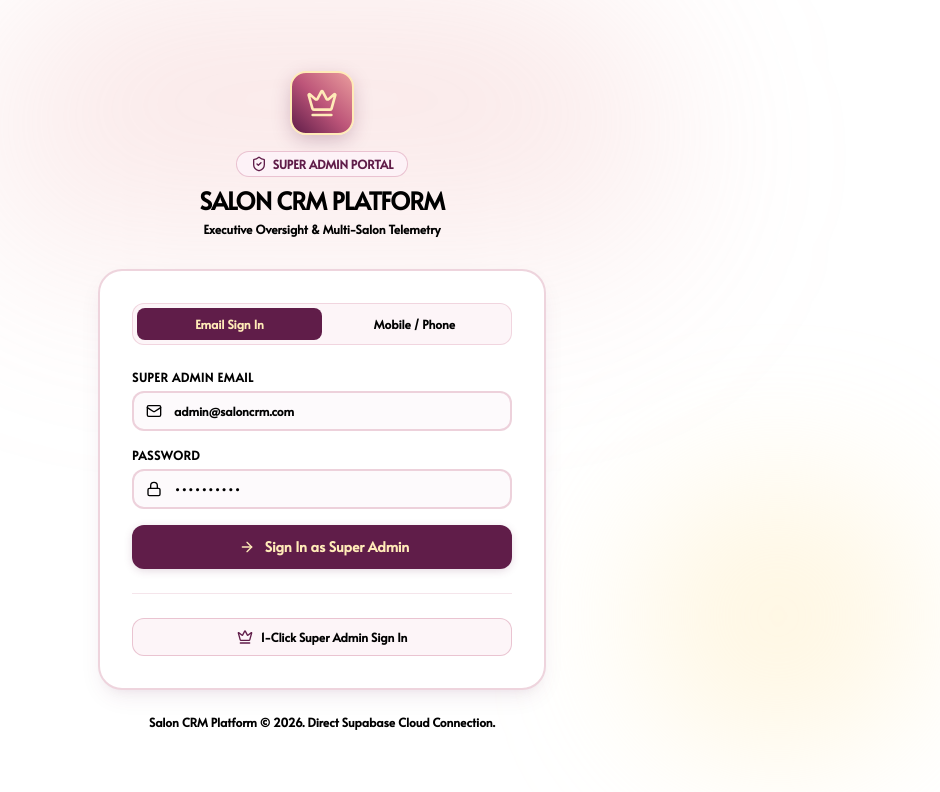
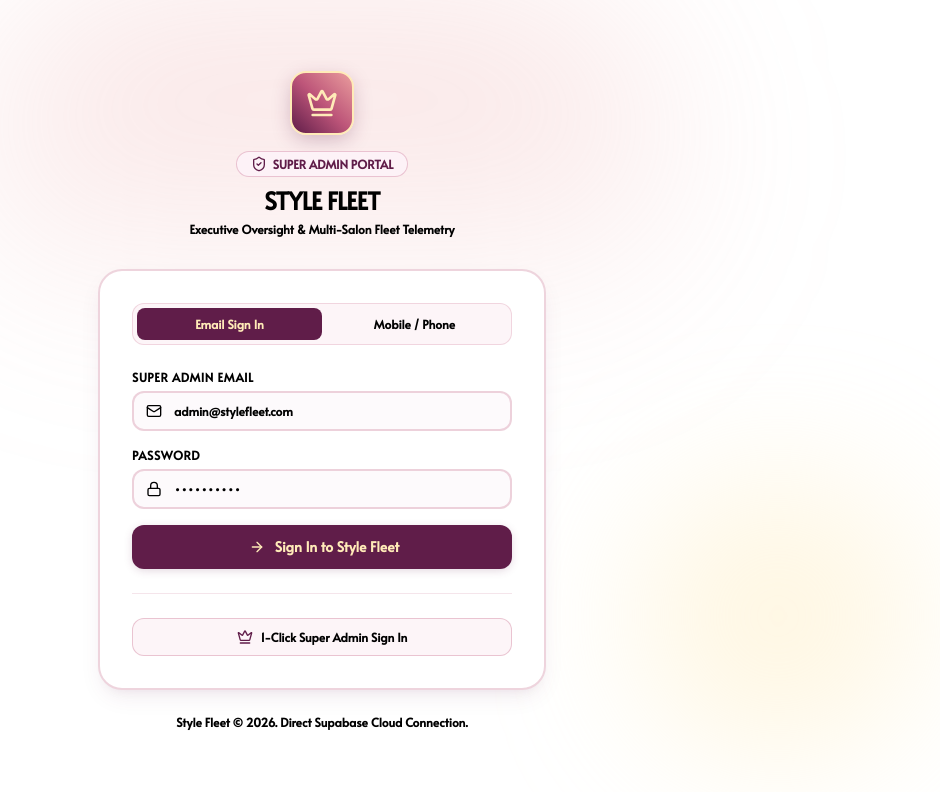
Before and after one commit to sankarajothiK/Salon_AdminDashboard, a React (Vite) app: page /login in a window 1280 px wide. Shown: the top 792 px of the page, without its empty margins (318-1258 px from the left). Built offline with nearby package versions, Linux system fonts and the light colour scheme; no server answers; the database is empty.

Commit message:
feat: rebrand Salon CRM to Style Fleet across platform

```diff
--- a/index.html
+++ b/index.html
@@ -7,9 +7,9 @@
     <link rel="preconnect" href="https://fonts.googleapis.com">
     <link rel="preconnect" href="https://fonts.gstatic.com" crossorigin>
     <link href="https://fonts.googleapis.com/css2?family=Alata&family=Plus+Jakarta+Sans:wght@400;500;600;700;800&display=swap" rel="stylesheet">
-    <title>Salon CRM — Company Admin Platform</title>
+    <title>Style Fleet — Super Admin Platform</title>
   </head>
-  <body class="bg-[#f8f9fc] text-slate-900 antialiased font-alata selection:bg-amber-500 selection:text-white min-h-screen">
+  <body class="bg-[#f8f9fc] text-slate-900 antialiased font-alata selection:bg-[#601D49] selection:text-white min-h-screen">
     <div id="root"></div>
     <script type="module" src="/src/main.tsx"></script>
   </body>
--- a/src/components/layout/Sidebar.tsx
+++ b/src/components/layout/Sidebar.tsx
@@ -66,14 +66,14 @@ export const Sidebar: React.FC<SidebarProps> = ({
           {(!collapsed || mobileOpen) && (
             <div className="overflow-hidden">
               <h1 className="text-sm font-bold text-black tracking-wide truncate flex items-center gap-1.5">
-                <span>SALON CRM</span>
+                <span>STYLE FLEET</span>
                 <span className="text-[10px] text-black bg-[#FFEBB8] px-1.5 py-0.5 rounded-md border border-[#BD5579]/30 font-bold shadow-2xs">
                   SUPER ADMIN
                 </span>
               </h1>
               <div className="flex items-center gap-1 text-[11px] text-[#601D49] font-bold tracking-wide">
                 <ShieldCheck className="w-3.5 h-3.5 text-[#601D49]" />
-                <span>Company Portal</span>
+                <span>HQ Command</span>
               </div>
             </div>
           )}
--- a/src/contexts/AuthContext.tsx
+++ b/src/contexts/AuthContext.tsx
@@ -15,14 +15,14 @@ const AuthContext = createContext<AuthContextType | undefined>(undefined);
 const SUPER_ADMIN_USER: AdminUser = {
   id: 'admin-super-root',
   name: 'Super Admin',
-  email: 'admin@saloncrm.com',
+  email: 'admin@stylefleet.com',
   phone: '8888888888',
   role: 'super_admin',
 };
 
 export const AuthProvider: React.FC<{ children: React.ReactNode }> = ({ children }) => {
   const [user, setUser] = useState<AdminUser | null>(() => {
-    const saved = localStorage.getItem('salon_admin_user');
+    const saved = localStorage.getItem('style_fleet_admin_user') || localStorage.getItem('salon_admin_user');
     if (saved) {
       try {
         return JSON.parse(saved);
@@ -37,8 +37,9 @@ export const AuthProvider: React.FC<{ children: React.ReactNode }> = ({ children
 
   useEffect(() => {
     if (user) {
-      localStorage.setItem('salon_admin_user', JSON.stringify(user));
+      localStorage.setItem('style_fleet_admin_user', JSON.stringify(user));
     } else {
+      localStorage.removeItem('style_fleet_admin_user');
       localStorage.removeItem('salon_admin_user');
     }
   }, [user]);
@@ -73,14 +74,15 @@ export const AuthProvider: React.FC<{ children: React.ReactNode }> = ({ children
       // 2. Direct Super Admin Authentication (single privileged administrative role)
       const cleanCred = credential.toLowerCase().trim();
       if (
+        cleanCred === 'admin@stylefleet.com' ||
         cleanCred === 'admin@saloncrm.com' ||
-        cleanCred === 'superadmin@saloncrm.com' ||
+        cleanCred === 'superadmin@stylefleet.com' ||
         cleanCred === '8888888888' ||
         cleanCred.length >= 3
       ) {
         const loggedUser: AdminUser = {
           id: 'admin-super-root',
-          email: cleanCred.includes('@') ? cleanCred : 'admin@saloncrm.com',
+          email: cleanCred.includes('@') ? cleanCred : 'admin@stylefleet.com',
           phone: cleanCred.includes('@') ? '8888888888' : cleanCred,
           name: 'Super Admin',
           role: 'super_admin',
@@ -102,6 +104,7 @@ export const AuthProvider: React.FC<{ children: React.ReactNode }> = ({ children
   const logout = () => {
     supabase.auth.signOut().catch(() => {});
     setUser(null);
+    localStorage.removeItem('style_fleet_admin_user');
     localStorage.removeItem('salon_admin_user');
   };
 
--- a/src/lib/exportUtils.ts
+++ b/src/lib/exportUtils.ts
@@ -55,7 +55,7 @@ export function exportToPDF({
 
   doc.setFontSize(14);
   doc.setTextColor(255, 255, 255);
-  doc.text('SALON CRM — COMPANY ADMIN PLATFORM', 14, 15);
+  doc.text('STYLE FLEET — EXECUTIVE REPORT', 14, 15);
 
   doc.setFontSize(9);
   doc.setTextColor(148, 163, 184); // slate-400
--- a/src/pages/Activity/ActivityPage.tsx
+++ b/src/pages/Activity/ActivityPage.tsx
@@ -147,7 +147,7 @@ export const ActivityPage: React.FC = () => {
           <EmptyState
             icon={<ActivityIcon className="w-6 h-6 text-[#601D49]" />}
             title="No activity events recorded"
-            description="Events will automatically appear as salons operate their CRM."
+            description="Events will automatically appear as salons operate their Style Fleet app."
           />
         ) : (
           filteredActivities.map((act) => (
--- a/src/pages/Customers/CustomersPage.tsx
+++ b/src/pages/Customers/CustomersPage.tsx
@@ -67,7 +67,7 @@ export const CustomersPage: React.FC = () => {
       {/* Header */}
       <div className="flex flex-col sm:flex-row sm:items-center sm:justify-between gap-4">
         <div>
-          <h1 className="text-xl sm:text-2xl font-bold text-black tracking-tight">Customer Intelligence & CRM</h1>
+          <h1 className="text-xl sm:text-2xl font-bold text-black tracking-tight">Customer Intelligence & Fleet Directory</h1>
           <p className="text-xs text-black font-semibold mt-1">
             Central customer directory and retention analytics across {salons.length} salons ({totalCount} total customers)
           </p>
--- a/src/pages/Login/LoginPage.tsx
+++ b/src/pages/Login/LoginPage.tsx
@@ -9,7 +9,7 @@ export const LoginPage: React.FC = () => {
   const { login, loading } = useAuth();
 
   const [authMode, setAuthMode] = useState<'email' | 'phone'>('email');
-  const [email, setEmail] = useState('admin@saloncrm.com');
+  const [email, setEmail] = useState('admin@stylefleet.com');
   const [phone, setPhone] = useState('8888888888');
   const [password, setPassword] = useState('admin12345');
   const [error, setError] = useState<string | null>(null);
@@ -29,7 +29,7 @@ export const LoginPage: React.FC = () => {
   };
 
   const handleQuickLogin = async () => {
-    await login('admin@saloncrm.com', 'admin12345');
+    await login('admin@stylefleet.com', 'admin12345');
     navigate('/dashboard');
   };
 
@@ -49,8 +49,8 @@ export const LoginPage: React.FC = () => {
             <ShieldCheck className="w-4 h-4 text-[#601D49]" />
             <span>SUPER ADMIN PORTAL</span>
           </div>
-          <h1 className="text-2xl font-bold text-black tracking-tight">SALON CRM PLATFORM</h1>
-          <p className="text-xs text-black mt-1 font-bold">Executive Oversight & Multi-Salon Telemetry</p>
+          <h1 className="text-2xl font-bold text-black tracking-tight">STYLE FLEET</h1>
+          <p className="text-xs text-black mt-1 font-bold">Executive Oversight & Multi-Salon Fleet Telemetry</p>
         </div>
 
         {/* Login Card */}
@@ -101,7 +101,7 @@ export const LoginPage: React.FC = () => {
                     required
                     value={email}
                     onChange={(e) => setEmail(e.target.value)}
-                    placeholder="admin@saloncrm.com"
+                    placeholder="admin@stylefleet.com"
                     className="w-full bg-[#fdfafc] border-2 border-[#BD5579]/25 text-black font-bold text-xs rounded-xl pl-10 pr-3 py-2.5 placeholder-slate-400 focus:outline-none focus:ring-2 focus:ring-[#BD5579] focus:border-[#601D49] transition-all"
                   />
                 </div>
@@ -150,7 +150,7 @@ export const LoginPage: React.FC = () => {
               className="w-full mt-4"
               icon={<ArrowRight className="w-4 h-4 ml-1" />}
             >
-              Sign In as Super Admin
+              Sign In to Style Fleet
             </Button>
           </form>
 
@@ -169,7 +169,7 @@ export const LoginPage: React.FC = () => {
 
         {/* Footer info */}
         <p className="text-center text-xs text-black font-bold mt-6">
-          Salon CRM Platform &copy; 2026. Direct Supabase Cloud Connection.
+          Style Fleet &copy; 2026. Direct Supabase Cloud Connection.
         </p>
       </div>
     </div>
--- a/src/pages/Reports/ReportsPage.tsx
+++ b/src/pages/Reports/ReportsPage.tsx
@@ -52,7 +52,7 @@ export const ReportsPage: React.FC = () => {
           data={metrics.revenueBySalon}
           fileName="executive_bi_report"
           pdfConfig={{
-            title: 'Salon CRM Executive BI & Analytics Report',
+            title: 'Style Fleet Executive BI & Analytics Report',
             subtitle: `Generated on ${new Date().toLocaleDateString()} | Total Revenue: ${formatCurrency(metrics.thisMonthRevenue)}`,
             headers: ['Salon Name', 'Total Gross Billing', 'Total Appointments'],
             rows: metrics.revenueBySalon.map((r) => [r.salonName, formatCurrency(r.revenue), r.appointments]),
--- a/src/pages/SupportMessages/SupportMessagesPage.tsx
+++ b/src/pages/SupportMessages/SupportMessagesPage.tsx
@@ -293,7 +293,7 @@ export const SupportMessagesPage: React.FC = () => {
                     {(item.phone || item.phone_number) && (
                       <a
                         href={`https://wa.me/${(item.phone || item.phone_number || '').replace(/\D/g, '')}?text=${encodeURIComponent(
-                          `Hello ${item.owner_name || ''}, regarding your salon CRM support query: ` +
+                          `Hello ${item.owner_name || ''}, regarding your Style Fleet support query: ` +
                             (hasAnswers ? item.answers![item.answers!.length - 1].answer : '')
                         )}`}
                         target="_blank"
--- a/src/services/activityService.ts
+++ b/src/services/activityService.ts
@@ -60,7 +60,7 @@ export const activityService = {
             id: `salon-${s.id}`,
             type: 'salon_registered',
             title: 'New Salon Registered',
-            description: `"${s.name}" onboarded onto the Salon CRM platform.`,
+            description: `"${s.name}" onboarded onto the Style Fleet platform.`,
             salonId: s.id,
             salonName: s.name,
             timestamp: s.created_at,
```
